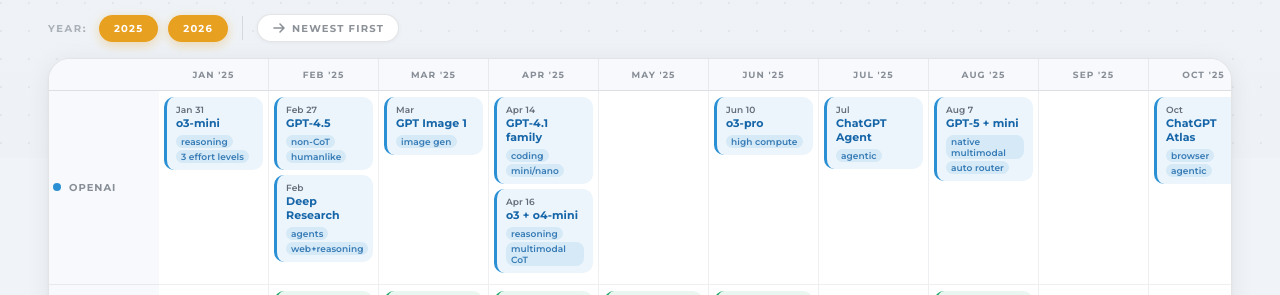
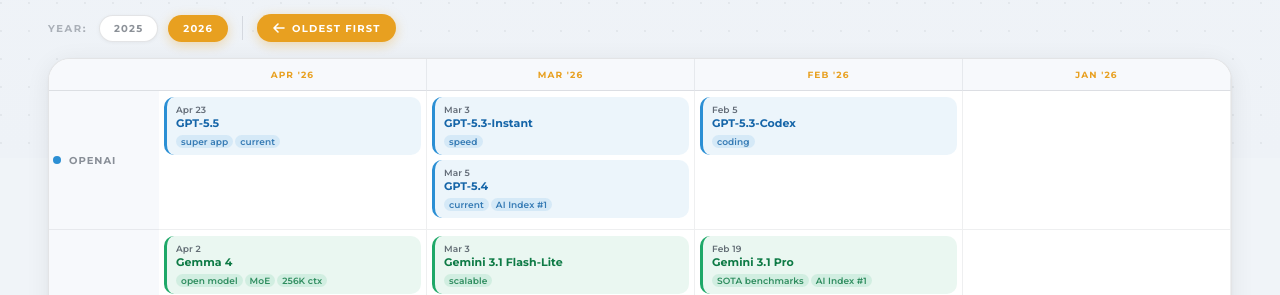
Before and after one commit to mwangtt/llm-timeline, a website: page index.html in a window 1280 px wide. Shown: the part 642-937 px from the top of the page. Drawn offline with Linux system fonts and the light colour scheme.

Commit message:
feat: default to 2026-only + newest-first timeline

```diff
--- a/index.html
+++ b/index.html
@@ -476,14 +476,14 @@
     <!-- timeline controls -->
     <div class="tl-controls reveal">
       <span class="ctrl-lbl">Year:</span>
-      <button class="ctrl-chip active" id="yr-2025" data-yr="2025">2025</button>
+      <button class="ctrl-chip" id="yr-2025" data-yr="2025">2025</button>
       <button class="ctrl-chip active" id="yr-2026" data-yr="2026">2026</button>
       <div class="ctrl-sep"></div>
-      <button class="ctrl-chip rev" id="btn-reverse">
+      <button class="ctrl-chip rev active" id="btn-reverse">
         <svg width="14" height="14" viewBox="0 0 14 14" fill="none">
           <path d="M2 7h10M8 3l4 4-4 4" stroke="currentColor" stroke-width="1.6" stroke-linecap="round" stroke-linejoin="round"/>
         </svg>
-        Newest First
+        Oldest First
       </button>
     </div>
 
@@ -1510,8 +1510,8 @@ const SIGNATURES = [
 /* ===================================================== */
 /* TIMELINE STATE                                         */
 /* ===================================================== */
-let activeYears = new Set(['2025','2026']);
-let reversed = false;
+let activeYears = new Set(['2026']);
+let reversed = true;
 
 // col 0–11 = 2025, col 12–15 = 2026
 const COL_YEAR = col => col <= 11 ? '2025' : '2026';
```
